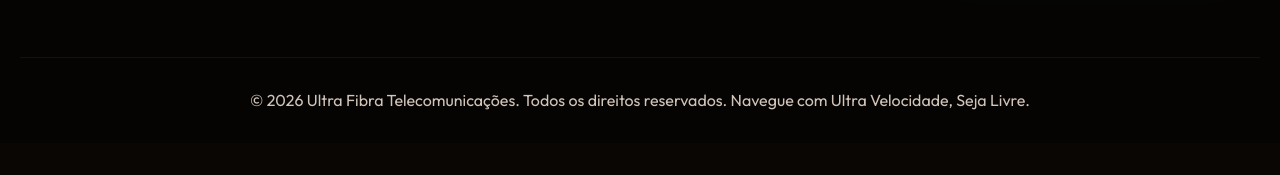
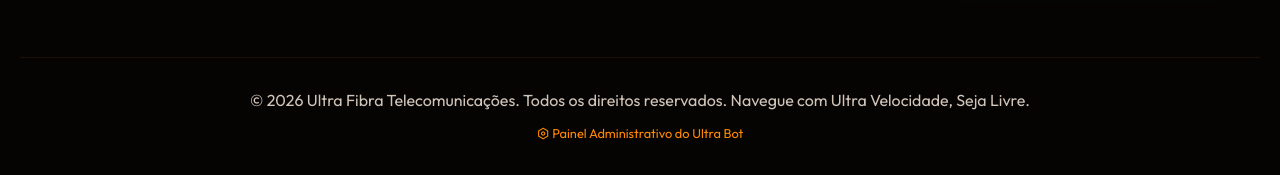
Before and after one commit to nuboxrecife-dev/ultrafibra, a plain HTML site: page index.html in a window 1280 px wide. Shown: the part 3723-3898 px from the top of the page. Before the commit the page ends 3866 px from the top, so only its background shows below. Drawn offline with nearby package versions, Linux system fonts and the light colour scheme.

Commit message:
Update index.html via Ultra Fibra Publisher

```diff
--- a/index.html
+++ b/index.html
@@ -351,6 +351,7 @@
 
     <div class="container footer-bottom">
       <p>© 2026 Ultra Fibra Telecomunicações. Todos os direitos reservados. Navegue com Ultra Velocidade, Seja Livre.</p>
+      <p style="margin-top: 10px; font-size: 0.8rem;"><a href="admin.html" style="color: var(--brand-orange-light);"><i class="ri-settings-line"></i> Painel Administrativo do Ultra Bot</a></p>
     </div>
   </footer>
 
```
